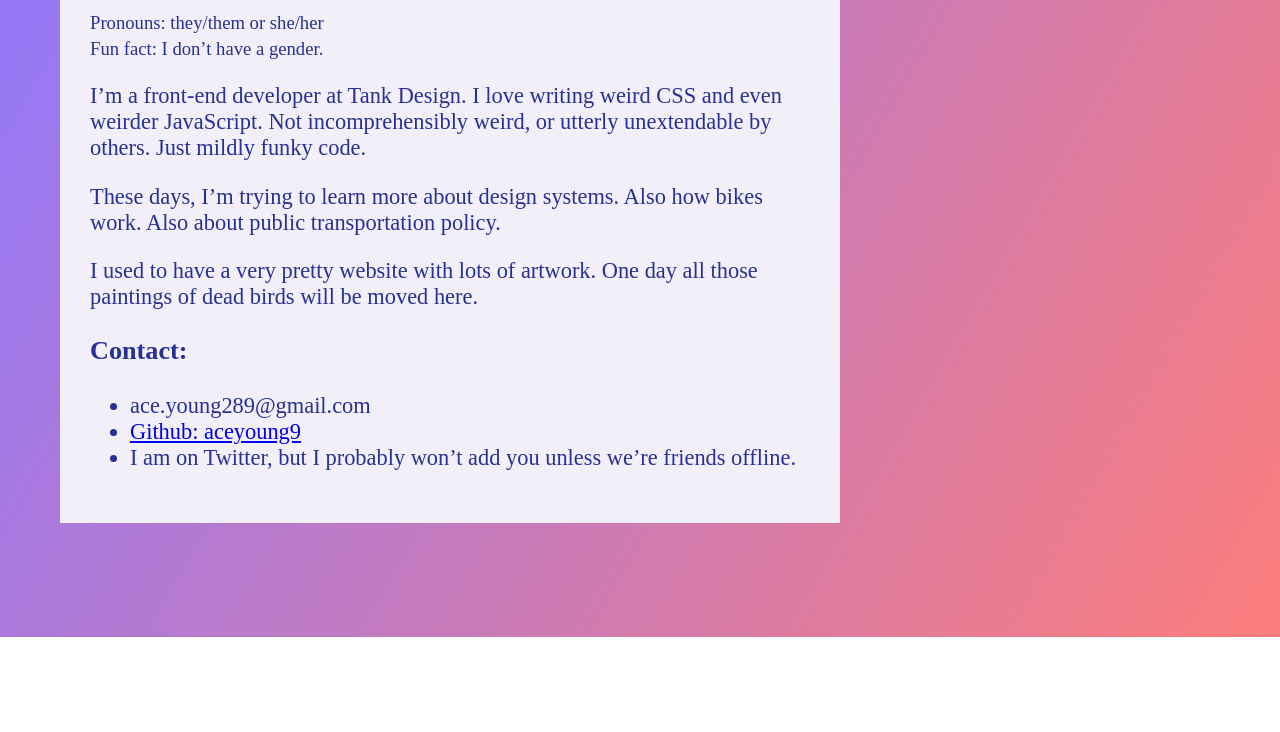
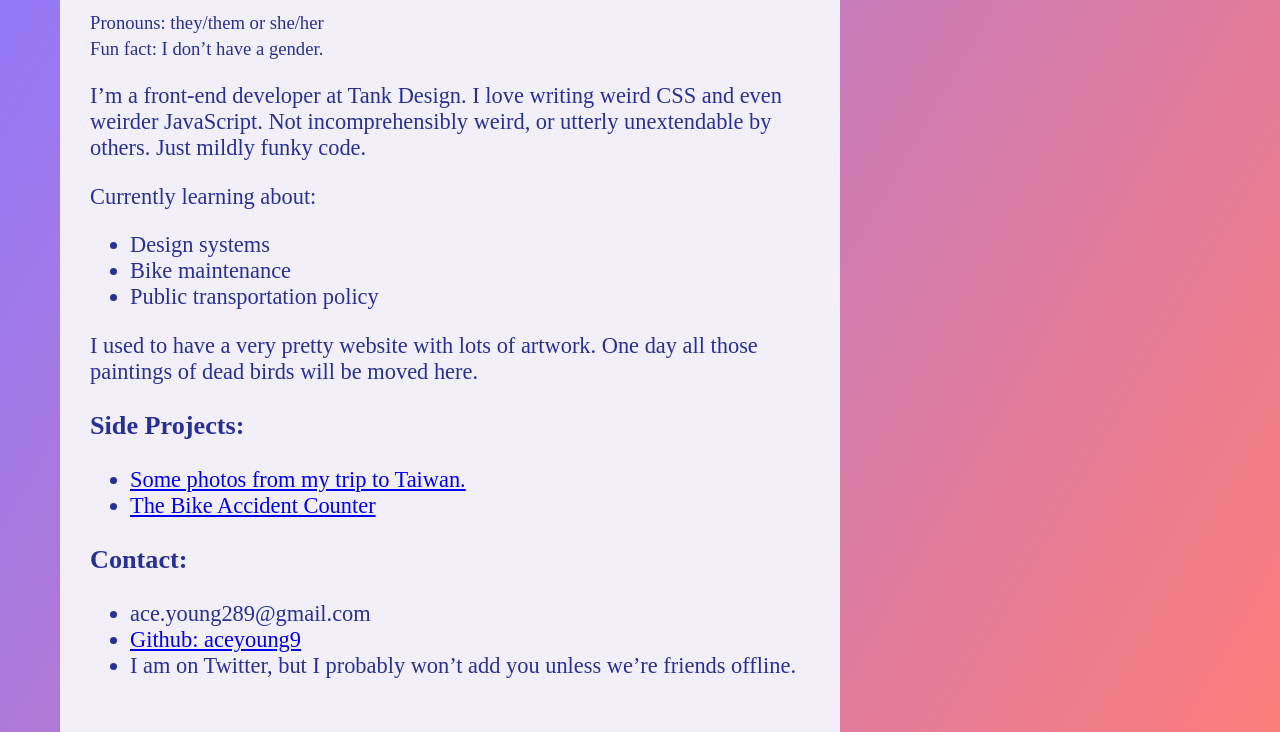
Before and after one commit to aceyoung9/aceyoung9.github.io, a Gatsby site: page / in a window 1280 px wide. Shown: the part 163-895 px from the top of the page. Before the commit the page ends 800 px from the top, so only its background shows below. Built offline with nearby package versions, Linux system fonts and the light colour scheme; Gatsby itself is replaced by a stand-in of ours.

Commit message:
Add some hyperliiiiiinks on the home page

```diff
--- a/src/pages/index.js
+++ b/src/pages/index.js
@@ -54,14 +54,32 @@
       </p>
 
       <p>
-        These days, I’m trying to learn more about design systems. Also how
-        bikes work. Also about public transportation policy.
+        Currently learning about:
+        <ul>
+          <li>Design systems</li>
+          <li>Bike maintenance</li>
+          <li>Public transportation policy</li>
+        </ul>
       </p>
 
       <p>
         I used to have a very pretty website with lots of artwork. One day all
         those paintings of dead birds will be moved here.
       </p>
+
+      <h3>Side Projects:</h3>
+      <ul>
+        <li>
+          <a href="http://tw-photos.aceyoung.online/">
+            Some photos from my trip to Taiwan.
+          </a>
+        </li>
+        <li>
+          <a href="http://aceyoung.xyz/bike-accident-counter-site/">
+            The Bike Accident Counter
+          </a>
+        </li>
+      </ul>
 
       <h3>Contact:</h3>
       <ul>
```
